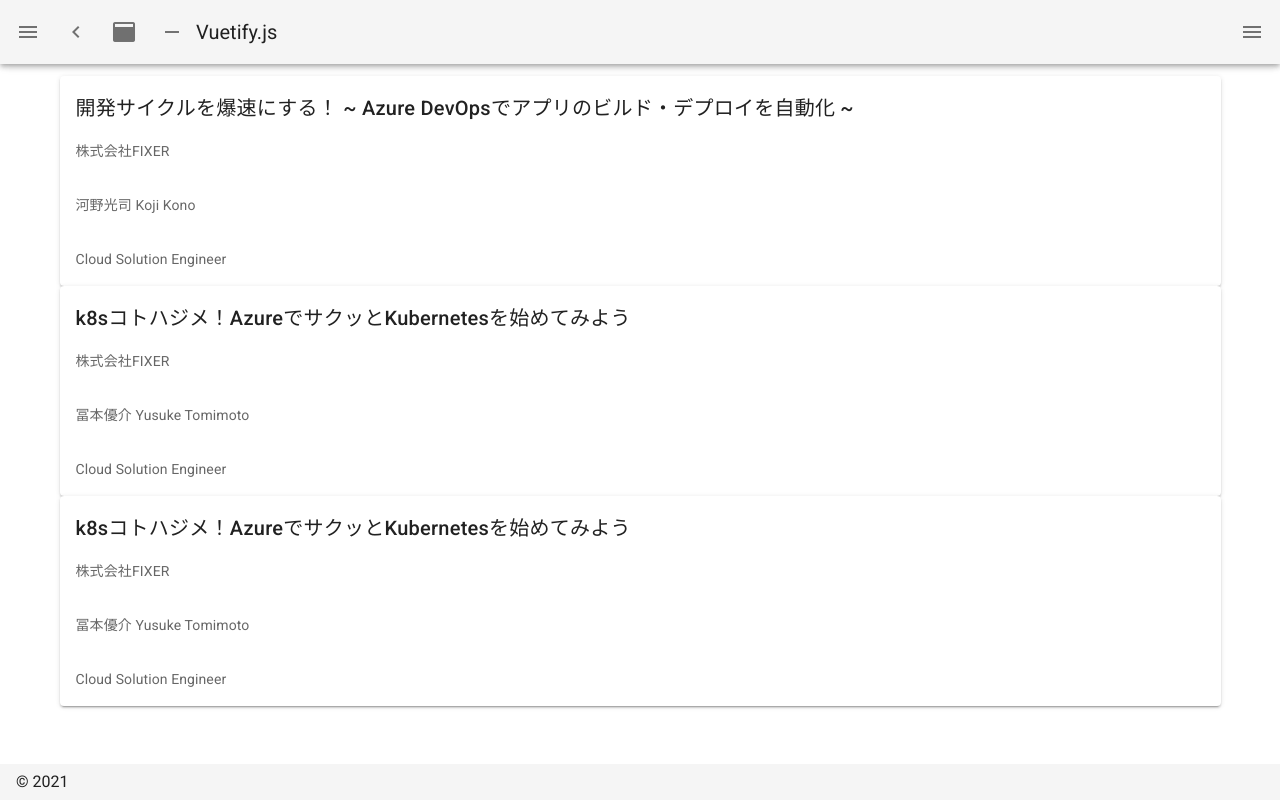
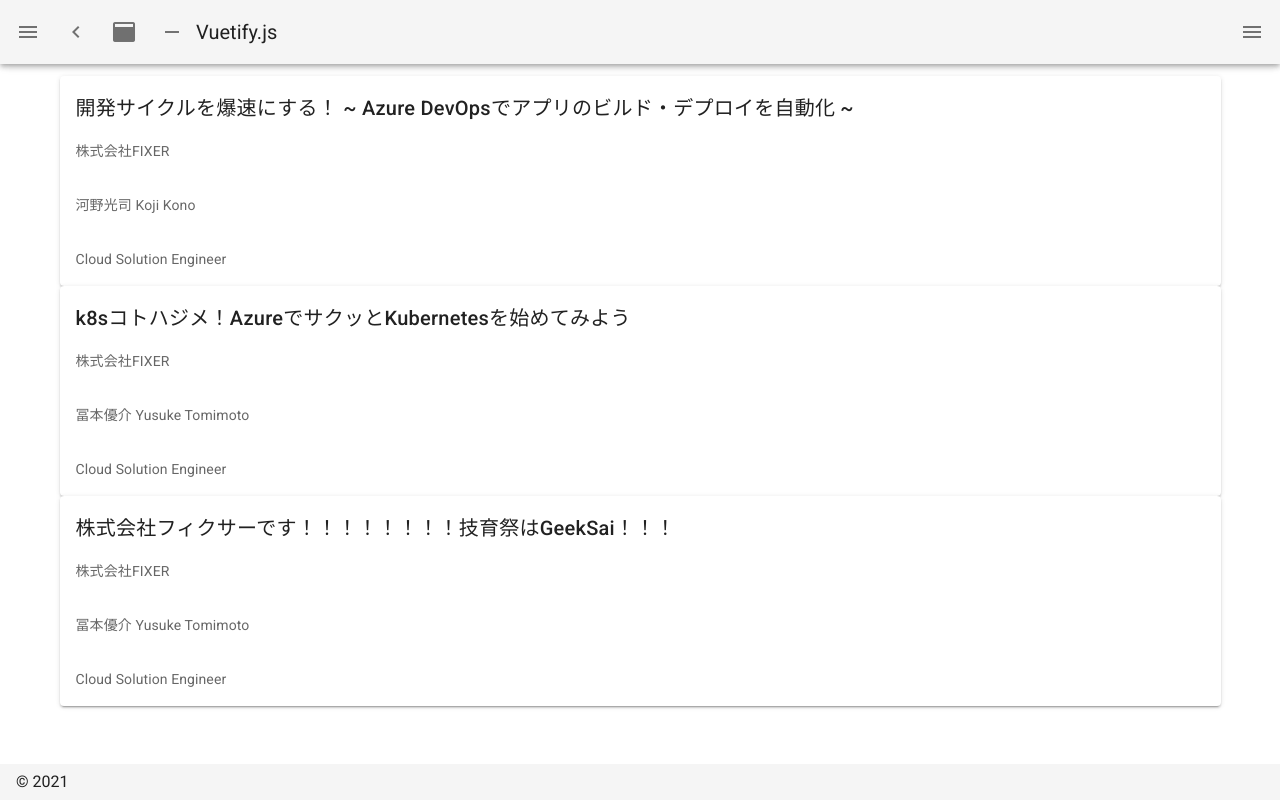
Before and after one commit to kono-koji20-fixer/GiikusaiDevOpsDemo, a Nuxt app: page / in a window 1280 px wide. Built offline with nearby package versions, Linux system fonts and the light colour scheme.

Commit message:
:sparkles:Update Top Page

```diff
--- a/pages/index.vue
+++ b/pages/index.vue
@@ -19,7 +19,7 @@
     </v-card>
     <v-card>
       <v-card-title>
-        k8sコトハジメ！AzureでサクッとKubernetesを始めてみよう
+        株式会社フィクサーです！！！！！！！！技育祭はGeekSai！！！
       </v-card-title>
       <v-card-text>株式会社FIXER</v-card-text>
       <v-card-text>冨本優介 Yusuke Tomimoto</v-card-text>
```
